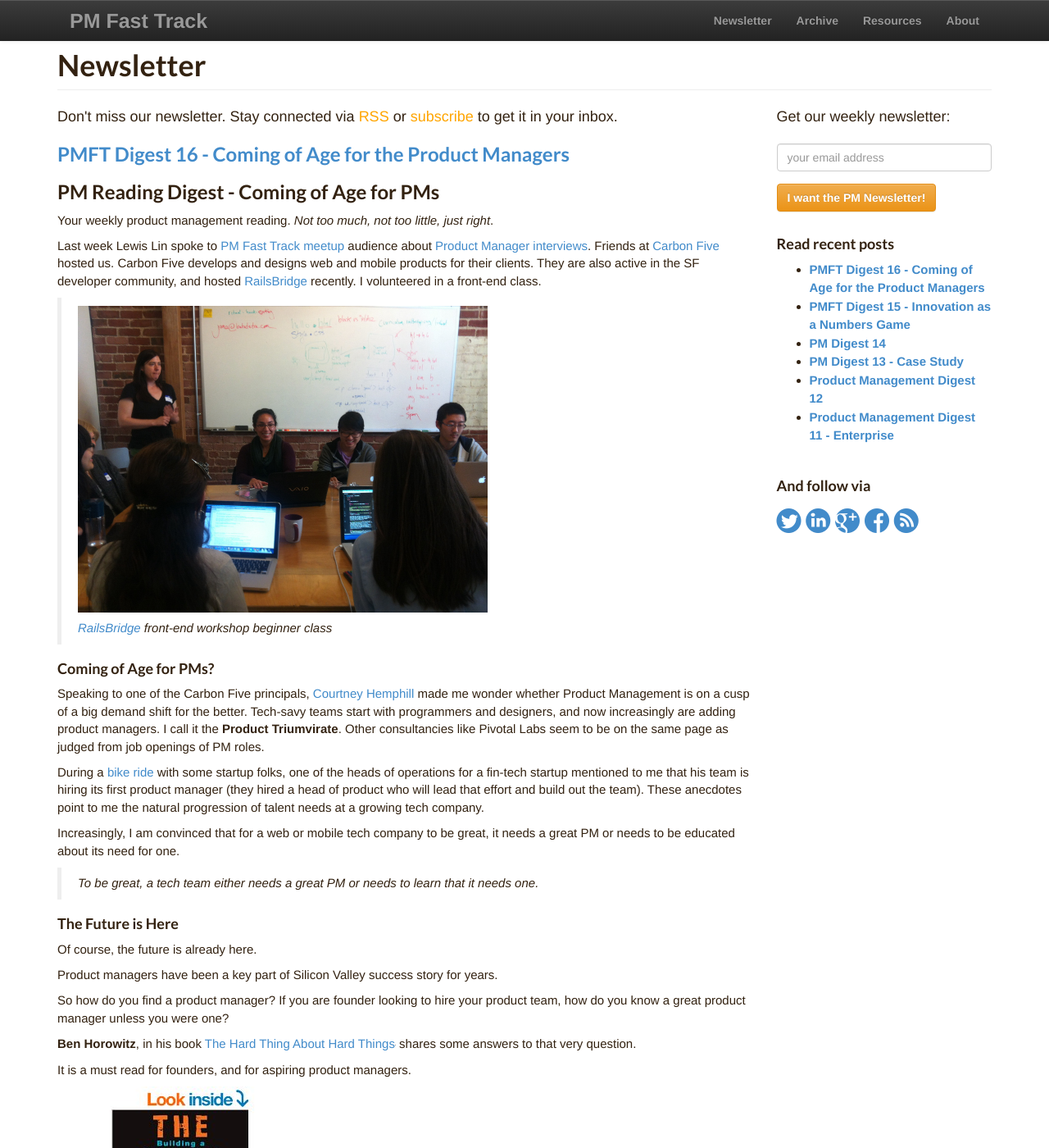
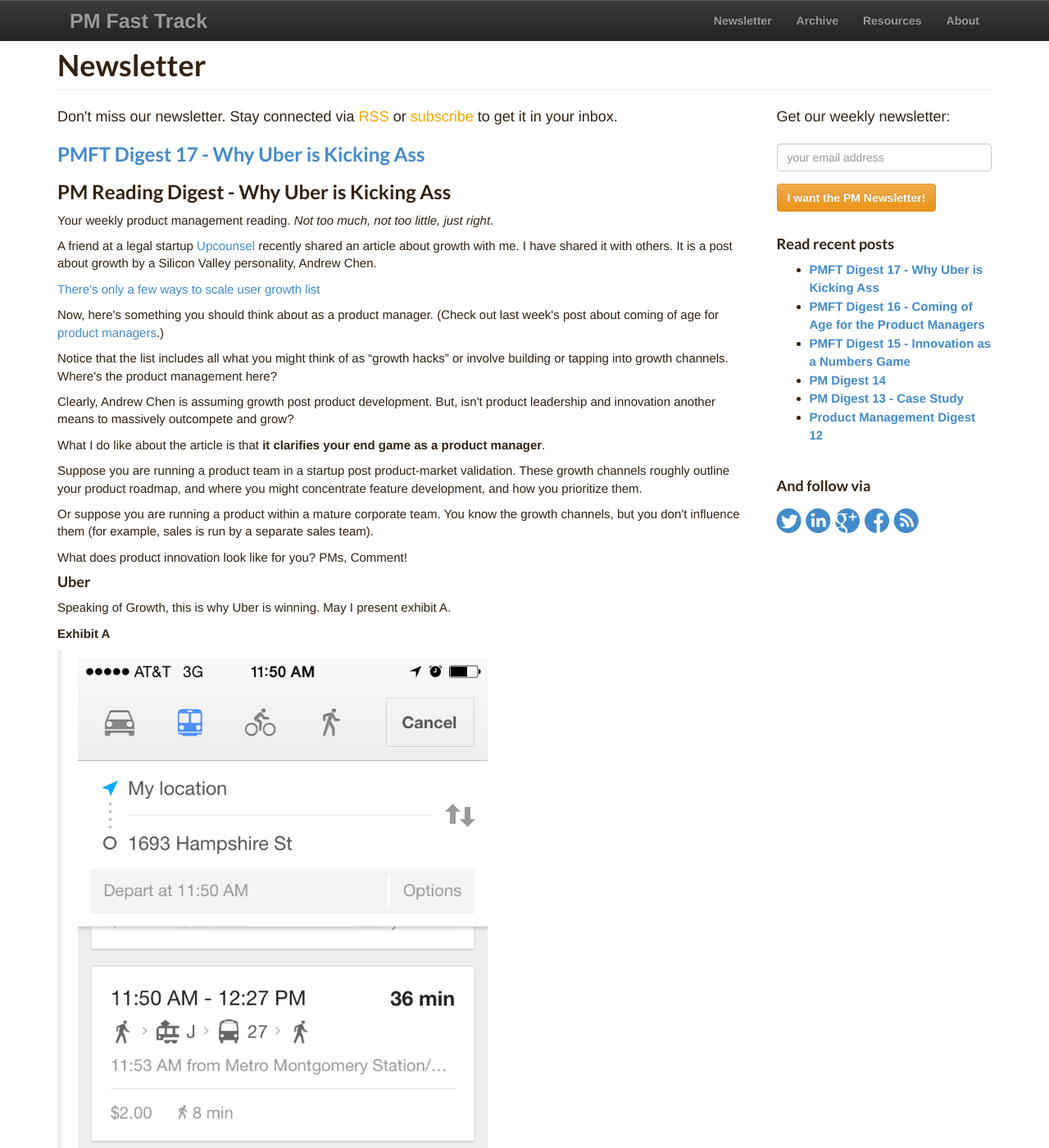
Before and after one commit to productmanagers/productmanagers.github.io, a Jekyll site: the page built from blog/index.html, in a window 1280 px wide and 1400 px high. Shown: the whole window at 82% size. Built offline with Jekyll 4.4.1, drawn with Linux system fonts in a browser that asks for light colours; nearby versions of some CDN libraries; comment, search, counter and statistics services are not loaded; some of the changed text lies outside the part shown.

Commit message:
Uber post

```diff
--- a/blog/_posts/2014-07-21-weekly16.md
+++ b/blog/_posts/2014-07-21-weekly16.md
@@ -64,10 +64,10 @@
 
 * July 22: <a target="_" href="http://www.meetup.com/SF-Product-Management-Book-Club/events/188690572/">Thinking Fast and Slow</a> by PM Book Club (__Free__).
 
-* July 21: <a target="_" href="http://pmft-giantpixel.eventbrite.com/?aff=pmfastrack">Masterclass: Why Your Project Is Failing</a> and How to Fix It with <a target="_" href="http://www.linkedin.com/in/cwikla">John Cwikla</a> ($20 - 35).  25% discount using "pmdigest". __Highly recommended__ for experienced PMs.  Special _early access_ for PM Fast Track members.
-
 * July 24: <a target="_" href="http://www.eventbrite.com/e/hooked-a-workshop-on-building-habit-forming-products-tickets-11985275281">Hooked: A Workshop on Building Habit-Forming Products</a> by Nir Eyal ($249).
 
 * July 30: <a target="_" href="https://www.eventbrite.com/e/money-by-design-tickets-11970162077">Money by Design</a> by Products That Count ($25).
 
 * August 9: <a target="_" href="http://www.eventbrite.com/e/sf-coworking-week-2014-tickets-11064659695">Sharing Economy Hackathon</a>.  (_Hackathons are a great places to see the vibrant tech economy at work.  Attend if you never have been to one_.  __Free__)
+
+* August 21: <a target="_" href="http://pmft-giantpixel.eventbrite.com/?aff=pmfastrack">Masterclass: Why Your Project Is Failing</a> and How to Fix It with <a target="_" href="http://www.linkedin.com/in/cwikla">John Cwikla</a> ($20 - 35).  25% discount using "pmdigest".  Recommended for experienced PMs only.  Special _early access_ for PM Fast Track members.
--- /dev/null
+++ b/blog/_posts/2014-07-28-weekly17.md
@@ -0,0 +1,61 @@
+---
+layout: post
+title: "PMFT Digest 17 - Why Uber is Kicking Ass"
+description: ""
+permalink: newsletter/pmfasttrack-2014-07-28
+category: newsletter
+tags: [product, product management]
+author: <a target="_" href="http://dklounge.github.io">David Kim</a>
+---
+{% include setup %}
+
+###PM Reading Digest - Why Uber is Kicking Ass
+Your weekly product management reading. _Not too much, not too little, just right_.
+
+A friend at a legal startup <a target="_" href="http://upcounsel.com/">Upcounsel</a> recently shared an article about growth with me.  I have shared it with others.  It is a post about growth by a Silicon Valley personality, Andrew Chen.
+
+<a target="_" href="http://andrewchen.co/2014/07/08/theres-only-a-few-ways-to-scale-user-growth-and-heres-the-list/">There\'s only a few ways to scale user growth list</a>
+
+Now, here\'s something you should think about as a product manager.  (Check out last week\'s post about coming of age for [product managers](../pmfasttrack-2014-07-21).)
+
+Notice that the list includes all what you might think of as "growth hacks" or involve building or tapping into growth channels.  Where\'s the product management here?
+
+Clearly, Andrew Chen is assuming growth post product development.  But, isn\'t product leadership and innovation another means to massively outcompete and grow?
+
+What I do like about the article is that __it clarifies your end game as a product manager__.
+
+Suppose you are running a product team in a startup post product-market validation.  These growth channels roughly outline your product roadmap, and where you might concentrate feature development, and how you prioritize them.
+
+Or suppose you are running a product within a mature corporate team.  You know the growth channels, but you don\'t influence them (for example, sales is run by a separate sales team).
+
+What does product innovation look like for you? PMs, Comment!
+
+####Uber
+Speaking of Growth, this is why Uber is winning.  May I present exhibit A.
+
+__Exhibit A__
+
+> ![Uber]({{site.url}}/assets/images/2014-07-28_Uber.png "Uber" class="img-responsive")
+>
+> _photo credit: David\'s iPhone_
+
+They are winning, because somebody there is __hustling__.  My mind was _blown_ when I saw that!
+
+It\'s not that the product innovation is getting on Google.  But, makes you think, doesn\'t it?  With partnerships does your product become something else?  (How many ideas and attempts lead to this?  Read [innovation as a numbers game](../pmfasttrack-2014-07-14).)
+
+Speaking of hustle, check out <a target="_" href="http://hustlecon.com/">Hustlecon</a> and take advantage of 40% discount with code "product."
+
+And on August 21, we have an opporutnity to learn from someone that Marc Andreessen once worked for.  You read that right.  Sign up for the <a target="_" href="http://pmft-giantpixel.eventbrite.com/?aff=pmfastrack">Giant Pixel event</a>.
+
+###Upcoming Events
+__Silicon Valley and SF__
+
+* July 30: <a target="_" href="https://www.eventbrite.com/e/money-by-design-tickets-11970162077">Money by Design</a> by Products That Count ($25).
+
+* July 30: <a target="_" href="http://www.eventbrite.com/e/tradecraft-mentor-happy-hour-tickets-12247726279">Tradecraft Mentor Happy Hour</a>
+
+* August 1: <a target="_" href="http://www.hustlecon.com/">Hustlecon</a> (40% off for PM Fast Track members with discount code "__product__")
+
+* August 9: <a target="_" href="http://www.eventbrite.com/e/sf-coworking-week-2014-tickets-11064659695">Sharing Economy Hackathon</a>.  (_Hackathons are a great places to see the vibrant tech economy at work.  Attend if you never have been to one_.  __Free__)
+
+* August 21: <a target="_" href="http://pmft-giantpixel.eventbrite.com/?aff=pmfastrack">Masterclass: Why Your Project Is Failing</a> and How to Fix It with <a target="_" href="http://www.linkedin.com/in/cwikla">John Cwikla</a> ($20 - 35).  25% discount using "__pmdigest__". Recommended for experienced PMs only.  Special _early access_ for PM Fast Track members.
--- a/blog/feed.xml
+++ b/blog/feed.xml
@@ -1,6 +1,6 @@
 ---
 layout: none
-title: "PMFT Digest - Coming of Age for the Product Managers"
+title: "PMFT Digest - Why Uber is Kicking Ass"
 description: "PM Fast Track Blog"
 ---
 
```
Also changed, not shown: assets/images/2014-07-28_Uber.png (added).
